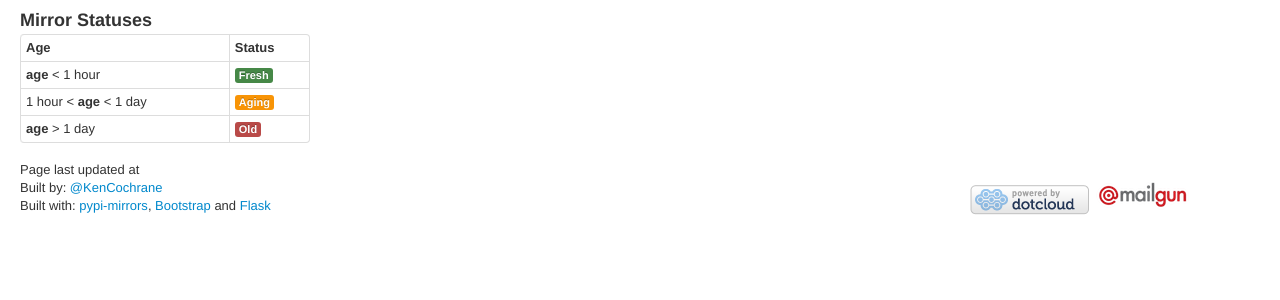
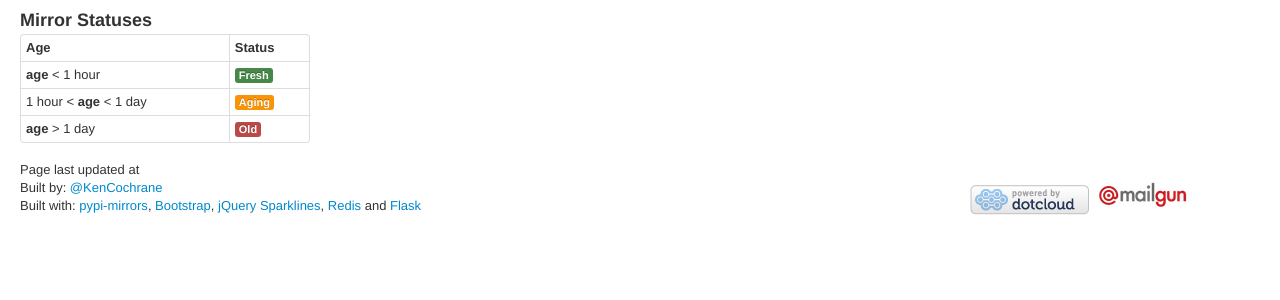
Before and after one commit to kencochrane/pypi-mirrors, a Flask app: template templates/index.html in a window 1280 px wide. Shown: the part 251-551 px from the top of the page. Run offline with Flask 2, Linux system fonts and the light colour scheme; the template is opened without the code that fills it, so the values that code supplies are empty; some libraries are stand-ins or nearby versions.

Commit message:
added redis and sparklines to the built with line in the footer

```diff
--- a/templates/index.html
+++ b/templates/index.html
@@ -93,7 +93,7 @@
           Page last updated at {{date_now}} <br />
           Built by: <a target='_new' href='http://twitter.com/kencochrane'>@KenCochrane</a><br />
           Built with:
-          <a target='_new' href='https://github.com/kencochrane/pypi-mirrors'>pypi-mirrors</a>, <a target='_new' href='http://twitter.github.com/bootstrap/'>Bootstrap</a> and <a target='_new' href='http://flask.pocoo.org'>Flask</a>
+          <a target='_new' href='https://github.com/kencochrane/pypi-mirrors'>pypi-mirrors</a>, <a target='_new' href='http://twitter.github.com/bootstrap/'>Bootstrap</a>, <a target='_new' href='http://omnipotent.net/jquery.sparkline'>jQuery Sparklines</a>, <a target='_new' href='http://redis.io'>Redis</a> and <a target='_new' href='http://flask.pocoo.org'>Flask</a>
     </div>
     <div class='span3'><a target='_new' href='https://www.dotCloud.com'><img src='static/img/powered-by-dotcloud.png' border='0'/></a>
     <a target='_new' href='http://mailgun.net'><img src='static/img/mailgun_small.png' border='0'/></a></div>
```
